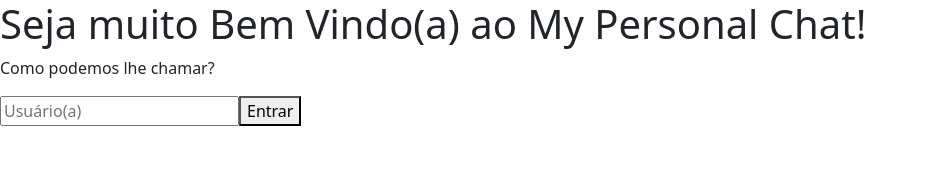
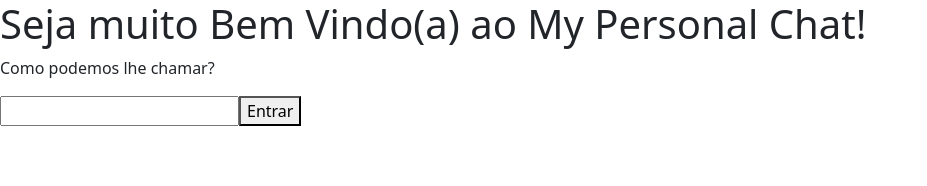
Before and after one commit to lucasquearis/voll-case-front-end, a React (Create React App) app: page /login in a window 1280 px wide. Shown: the top 186 px of the page, without its empty margins (0-927 px from the left). Built offline with nearby package versions, Linux system fonts and the light colour scheme.

Commit message:
mocka userList, disponibiliza inputs independentes para chat

```diff
--- a/package.json
+++ b/package.json
@@ -17,6 +17,7 @@
     "redux-devtools-extension": "^2.13.9",
     "redux-thunk": "^2.4.1",
     "socket.io-client": "^4.4.1",
+    "uuid": "^8.3.2",
     "web-vitals": "^2.1.4"
   },
   "scripts": {
--- /dev/null
+++ b/src/components/Form/index.jsx
@@ -0,0 +1,22 @@
+import React from 'react';
+import { string, func } from 'prop-types';
+
+function Form({
+  buttonName, valueInput, onChange, onClick,
+}) {
+  return (
+    <form onSubmit={onClick}>
+      <input type="text" value={valueInput} onChange={onChange} />
+      <button type="button">{buttonName}</button>
+    </form>
+  );
+}
+
+Form.propTypes = {
+  buttonName: string.isRequired,
+  valueInput: string.isRequired,
+  onChange: func.isRequired,
+  onClick: func.isRequired,
+};
+
+export default Form;
--- /dev/null
+++ b/src/components/Messages/index.jsx
@@ -0,0 +1,11 @@
+import React from 'react';
+
+function Messages() {
+  return (
+    <ul className="messages-list">
+      <li>Fulano: Oláa</li>
+    </ul>
+  );
+}
+
+export default Messages;
--- /dev/null
+++ b/src/components/UserList/index.jsx
@@ -0,0 +1,19 @@
+import React from 'react';
+import { string } from 'prop-types';
+import { v4 as uuidv4 } from 'uuid';
+import userList from '../../mocks/userList';
+
+function UserList({ name }) {
+  return (
+    <ul className="users-list">
+      <li>{name}</li>
+      {userList.map((user) => (<li key={uuidv4()}>{user}</li>))}
+    </ul>
+  );
+}
+
+UserList.propTypes = {
+  name: string.isRequired,
+};
+
+export default UserList;
--- /dev/null
+++ b/src/mocks/userList.js
@@ -0,0 +1,3 @@
+const userList = ['Andressa', 'Lucas', 'Daniele', 'Leoni', 'Luiz Carlos'];
+
+export default userList;
--- a/src/pages/Chat/index.jsx
+++ b/src/pages/Chat/index.jsx
@@ -1,24 +1,26 @@
 import React from 'react';
 import { useSelector } from 'react-redux';
+import Form from '../../components/Form';
+import Messages from '../../components/Messages';
 import NotFoundUserName from '../../components/notFoundUserName';
+import UserList from '../../components/UserList';
+import useInput from '../hooks/useInput';
 
 function Chat() {
+  const [message, setMessage, setStateMessage] = useInput('');
   const { userName } = useSelector((state) => state.userReducer);
+
+  const sendMessage = (e) => {
+    e.preventDefault();
+    setStateMessage('');
+  };
 
   return userName ? (
     <div>
       <h1>{`Bem vindo ao chat ${userName}`}</h1>
-      <ul className="users-list">
-        <li>Fulano</li>
-        <li>{userName}</li>
-      </ul>
-      <ul className="messages-list">
-        <li>Fulano: Oláa</li>
-      </ul>
-      <form>
-        <input type="text" />
-        <button type="button">Enviar</button>
-      </form>
+      <UserList name={userName} />
+      <Messages />
+      <Form buttonName="Enviar" valueInput={message} onChange={setMessage} onClick={sendMessage} />
     </div>
   ) : <NotFoundUserName />;
 }
--- a/src/pages/Login/index.jsx
+++ b/src/pages/Login/index.jsx
@@ -3,6 +3,7 @@ import { useDispatch } from 'react-redux';
 import { useNavigate } from 'react-router-dom';
 import useInput from '../hooks/useInput';
 import { actionUser } from '../../redux/actions/user';
+import Form from '../../components/Form';
 
 function Login() {
   const navigate = useNavigate();
@@ -18,17 +19,7 @@ function Login() {
     <div>
       <h1>Seja muito Bem Vindo(a) ao My Personal Chat!</h1>
       <p>Como podemos lhe chamar?</p>
-      <form>
-        <input
-          value={name}
-          type="text"
-          placeholder="Usuário(a)"
-          onChange={setName}
-        />
-        <button onClick={loginHandler} type="button">
-          Entrar
-        </button>
-      </form>
+      <Form buttonName="Entrar" valueInput={name} onChange={setName} onClick={loginHandler} />
     </div>
   );
 }
--- a/src/pages/hooks/useInput.js
+++ b/src/pages/hooks/useInput.js
@@ -7,7 +7,8 @@ const useInput = (initialState) => {
     const { value } = target;
     setState(value);
   };
-  return [state, setInputState];
+
+  return [state, setInputState, setState];
 };
 
 export default useInput;
```
Also changed, not shown: src/components/Form/style.css (added), src/components/Messages/style.css (added), src/components/UserList/style.css (added), 1 other file (tests, documents, lock files or other folders).
